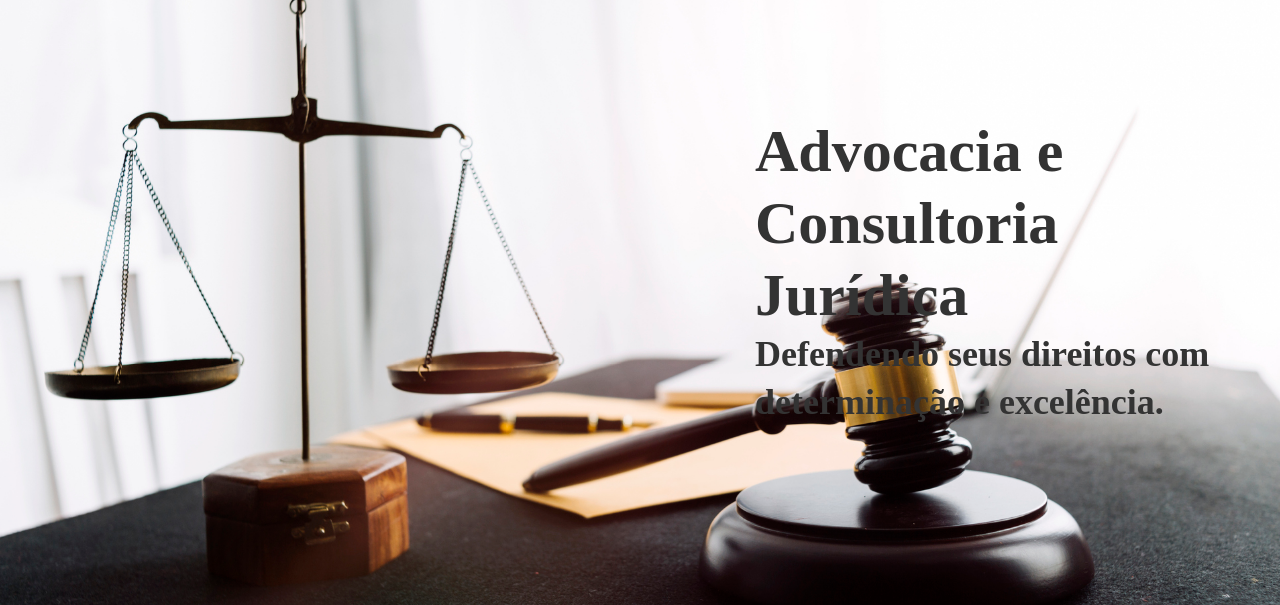
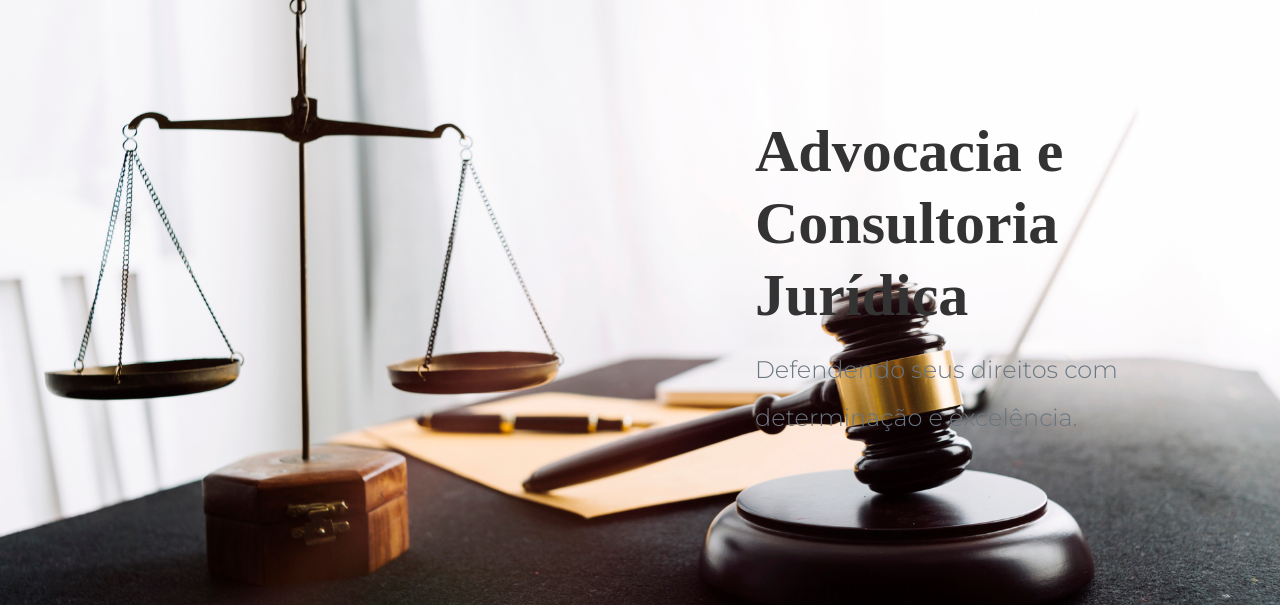
Before and after one commit to marcelamollica/advocacia_1, a plain HTML site: page index.html in a window 1280 px wide. Shown: the part 142-747 px from the top of the page. Drawn offline with nearby package versions, Linux system fonts and the light colour scheme; a web font is replaced by a local one.

Commit message:
Update index.html

```diff
--- a/index.html
+++ b/index.html
@@ -109,7 +109,7 @@
               		 	 <div class="row justify-content-lg-end">
                		   <div class="col-lg-7 col-xl-5">
                   	 <h1 data-caption-animate="fadeInUp" data-caption-delay="100">Advocacia e Consultoria Jurídica <span class="text-italic"></span></h1>
-				<h3> <p data-caption-animate="fadeInUp" data-caption-delay="250">Defendendo seus direitos com determinação e excelência. </h3></p>
+			 <p data-caption-animate="fadeInUp" data-caption-delay="250" style="font-size: 24px;">Defendendo seus direitos com determinação e excelência. </p>
 			 </div>
                   </div>
                 </div>
```
